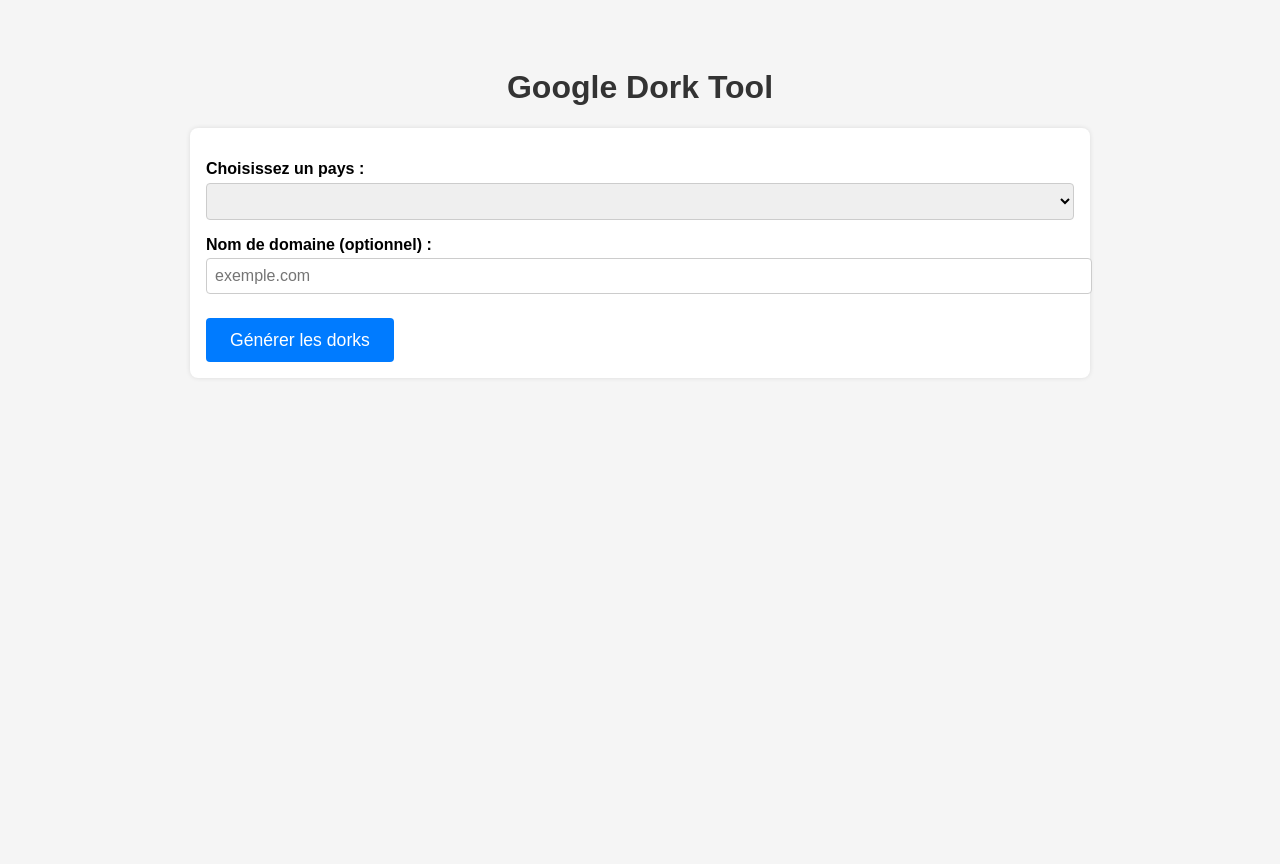
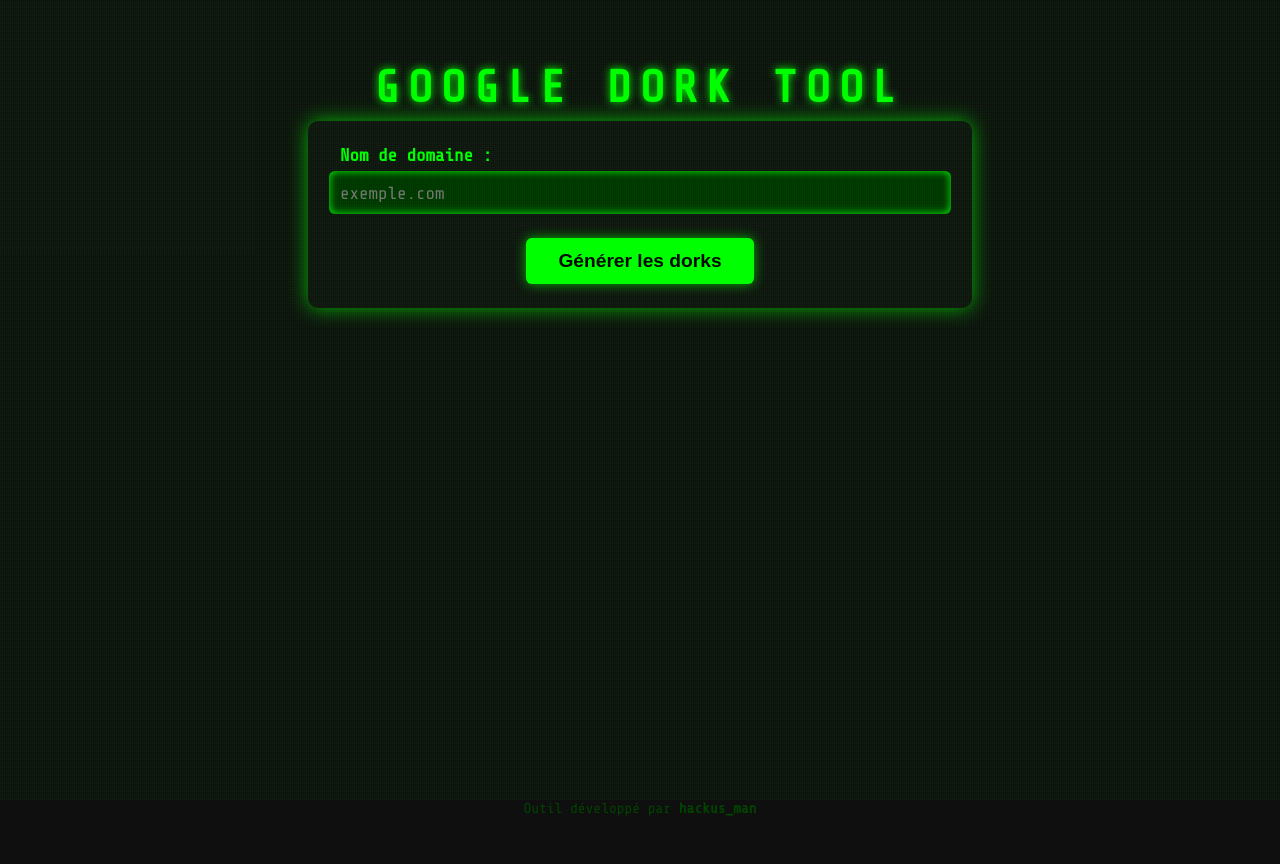
Before and after one commit to hackusman/google_dork_tool, a Flask app: page / in a window 1280 px wide. Before the commit the page ends 362 px from the top, so only its background shows below. Run offline with Flask 2, Linux system fonts and the light colour scheme; lists and menus that the app fills with data are empty.

Commit message:
Ajout du template index.html avec interface utilisateur et liens Google Dork

```diff
--- a/templates/index.html
+++ b/templates/index.html
@@ -3,114 +3,237 @@
 <head>
     <meta charset="UTF-8" />
     <meta name="viewport" content="width=device-width, initial-scale=1" />
-    <title>Google Dork Tool</title>
+    <title>Google Dork Tool - Développé par hackus_man</title>
     <style>
+        @import url('https://fonts.googleapis.com/css2?family=Share+Tech+Mono&display=swap');
+
         body {
-            font-family: Arial, sans-serif;
-            max-width: 900px;
-            margin: 2rem auto;
-            padding: 1rem;
-            background-color: #f5f5f5;
+            font-family: 'Share Tech Mono', monospace, monospace;
+            background-color: #0f0f0f;
+            color: #00ff00;
+            display: flex;
+            flex-direction: column;
+            align-items: center;
+            min-height: 100vh;
+            margin: 0;
+            padding: 2rem 1rem;
+            overflow-x: hidden;
+            position: relative;
         }
         h1 {
+            margin-bottom: 0.5rem;
+            font-size: 2.8rem;
             text-align: center;
-            color: #333;
+            letter-spacing: 0.2em;
+            text-transform: uppercase;
+            text-shadow: 0 0 8px #00ff00;
+        }
+        h2 {
+            color: #00cc00;
+            margin-bottom: 0.5rem;
+            border-bottom: 1px solid #00cc00;
+            padding-bottom: 0.2rem;
         }
         form {
-            background: #fff;
-            padding: 1rem;
-            border-radius: 8px;
+            background: #111;
+            padding: 1.5rem 2rem;
+            border-radius: 10px;
+            box-shadow: 0 0 20px #00ff00aa;
+            max-width: 600px;
+            width: 100%;
             margin-bottom: 2rem;
-            box-shadow: 0 0 5px rgba(0,0,0,0.1);
+            display: flex;
+            flex-direction: column;
+            align-items: center;
         }
         label {
-            display: block;
+            font-weight: bold;
+            font-size: 1.1rem;
+            align-self: flex-start;
+        }
+        input[type="text"] {
+            width: 100%;
+            padding: 0.7rem;
+            margin-top: 0.4rem;
+            border-radius: 6px;
+            border: none;
+            font-size: 1.1rem;
+            font-family: 'Share Tech Mono', monospace;
+            background-color: #222;
+            color: #0f0;
+            box-shadow: inset 0 0 8px #00ff00;
+            outline: none;
+            transition: background-color 0.3s ease;
+        }
+        input[type="text"]:focus {
+            background-color: #003300;
+        }
+        button {
+            margin-top: 1.5rem;
+            padding: 0.75rem 2rem;
+            background-color: #00ff00;
+            color: #000;
+            border: none;
+            border-radius: 6px;
+            cursor: pointer;
+            font-weight: bold;
+            font-size: 1.2rem;
+            box-shadow: 0 0 12px #00ff00aa;
+            transition: background-color 0.3s ease;
+        }
+        button:hover {
+            background-color: #00cc00;
+            box-shadow: 0 0 20px #00ff00;
+        }
+        .error {
+            color: #ff4444;
             margin-top: 1rem;
             font-weight: bold;
         }
-        select, input[type="text"] {
+        .dork-category {
+            background: #111;
+            max-width: 700px;
             width: 100%;
-            padding: 0.5rem;
-            margin-top: 0.3rem;
-            border-radius: 4px;
-            border: 1px solid #ccc;
-            font-size: 1rem;
-        }
-        button {
-            margin-top: 1.5rem;
-            padding: 0.7rem 1.5rem;
-            background-color: #007bff;
-            color: white;
-            border: none;
-            border-radius: 4px;
-            cursor: pointer;
-            font-size: 1.1rem;
-        }
-        button:hover {
-            background-color: #0056b3;
-        }
-        .error {
-            color: red;
-            margin-top: 1rem;
-        }
-        .dork-category {
-            background: white;
-            margin-bottom: 1.5rem;
-            padding: 1rem;
-            border-radius: 6px;
-            box-shadow: 0 0 3px rgba(0,0,0,0.1);
-        }
-        .dork-category h2 {
-            margin-top: 0;
-            color: #007bff;
+            margin-bottom: 2rem;
+            padding: 1rem 1.5rem;
+            border-radius: 10px;
+            box-shadow: 0 0 15px #00ff0044;
         }
         ul {
-            list-style: disc inside;
+            list-style: none;
             padding-left: 0;
+            margin: 0;
         }
         ul li {
-            margin-bottom: 0.4rem;
-            font-family: monospace;
-            background: #eee;
-            padding: 0.3rem 0.5rem;
-            border-radius: 4px;
-            word-break: break-all;
+            margin-bottom: 0.7rem;
+            display: flex;
+            align-items: center;
+            justify-content: space-between;
+            background: #002200;
+            border: 1px solid #00cc00;
+            border-radius: 6px;
+            padding: 0.4rem 0.8rem;
+            word-break: break-word;
+            font-size: 1rem;
+            transition: background-color 0.3s ease;
+        }
+        ul li a {
+            color: #00ff00;
+            text-decoration: none;
+            flex-grow: 1;
+            margin-right: 1rem;
+            user-select: text;
+        }
+        ul li a:hover {
+            text-decoration: underline;
+        }
+        .copy-btn {
+            background: #004400;
+            border: 1px solid #00cc00;
+            color: #00ff00;
+            cursor: pointer;
+            padding: 0.3rem 0.6rem;
+            border-radius: 5px;
+            font-size: 1.1rem;
+            user-select: none;
+            transition: background-color 0.3s ease;
+        }
+        .copy-btn:hover {
+            background-color: #00cc00;
+            color: #002200;
+        }
+
+        footer {
+            margin-top: auto;
+            font-size: 0.9rem;
+            color: #004400;
+            text-align: center;
+            padding: 1rem 0;
+            user-select: none;
+        }
+
+        /* Hacker style subtle animation background */
+        @keyframes flicker {
+            0%, 100% { opacity: 1; }
+            50% { opacity: 0.7; }
+        }
+        body::before {
+            content: "";
+            position: fixed;
+            top: 0; left: 0; right: 0; bottom: 0;
+            pointer-events: none;
+            background:
+                repeating-linear-gradient(
+                    0deg,
+                    rgba(0,255,0,0.05),
+                    rgba(0,255,0,0.05) 1px,
+                    transparent 1px,
+                    transparent 2px
+                ),
+                repeating-linear-gradient(
+                    90deg,
+                    rgba(0,255,0,0.05),
+                    rgba(0,255,0,0.05) 1px,
+                    transparent 1px,
+                    transparent 2px
+                );
+            z-index: 0;
+            animation: flicker 2s infinite;
         }
     </style>
 </head>
 <body>
+
     <h1>Google Dork Tool</h1>
 
-    <form method="post">
-        <label for="country">Choisissez un pays :</label>
-        <select id="country" name="country" required>
-            {% for code, name in countries %}
-                <option value="{{ code }}" {% if country_code == code %}selected{% endif %}>{{ name }}</option>
-            {% endfor %}
-        </select>
-
-        <label for="search">Nom de domaine (optionnel) :</label>
-        <input type="text" id="search" name="search" placeholder="exemple.com" value="{{ search_term or '' }}" />
-
+    <form method="post" autocomplete="off">
+        <label for="search">Nom de domaine :</label>
+        <input type="text" id="search" name="search" placeholder="exemple.com" value="{{ search_term or '' }}" required autofocus />
         <button type="submit">Générer les dorks</button>
-
         {% if error %}
             <p class="error">{{ error }}</p>
         {% endif %}
     </form>
 
     {% if dork_categories %}
-        <h2>Résultats des dorks pour {{ search_term if search_term else country_code }}</h2>
+        <h2>Résultats des dorks pour « {{ search_term }} »</h2>
         {% for category, dorks in dork_categories.items() %}
             <div class="dork-category">
                 <h2>{{ category }}</h2>
                 <ul>
                     {% for dork in dorks %}
-                        <li>{{ dork }}</li>
+                        <li>
+                            <a href="https://www.google.com/search?q={{ dork | urlencode }}" target="_blank" rel="noopener noreferrer" title="Rechercher ce dork sur Google">
+                                {{ dork }}
+                            </a>
+                            <button class="copy-btn" data-dork="{{ dork }}" title="Copier ce dork">📋</button>
+                        </li>
                     {% endfor %}
                 </ul>
             </div>
         {% endfor %}
     {% endif %}
+
+    <footer>Outil développé par <strong>hackus_man</strong></footer>
+
+    <audio autoplay loop><source src="https://nathanprinsley-files.prinsh.com/data-1/mp3/fearless_tule.mp3" type="audio/mpeg">
+	    Votre navigateur ne supporte pas l'audio.
+    </audio>
+
+    <script>
+        // Copie dans le presse-papier
+        document.querySelectorAll('.copy-btn').forEach(button => {
+            button.addEventListener('click', () => {
+                const dork = button.getAttribute('data-dork');
+                navigator.clipboard.writeText(dork).then(() => {
+                    button.textContent = '✅';
+                    setTimeout(() => button.textContent = '📋', 1500);
+                }).catch(() => {
+                    alert('Impossible de copier le dork.');
+                });
+            });
+        });
+    </script>
+
 </body>
 </html>
```
